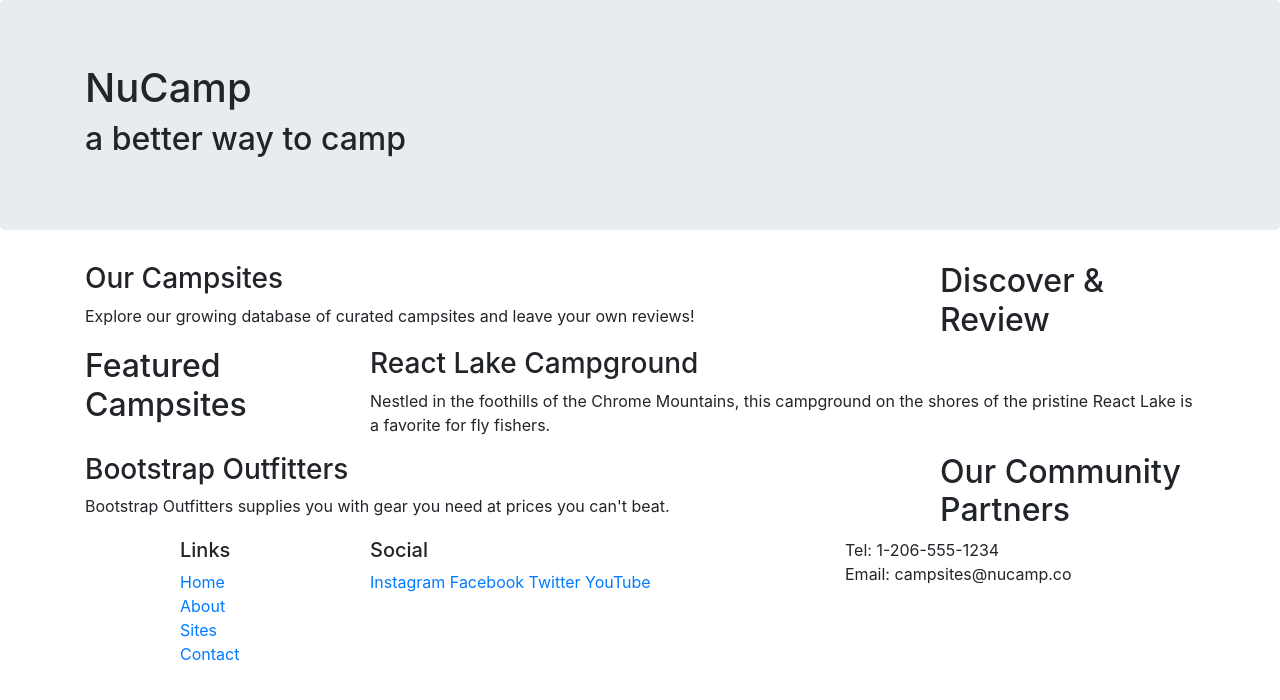
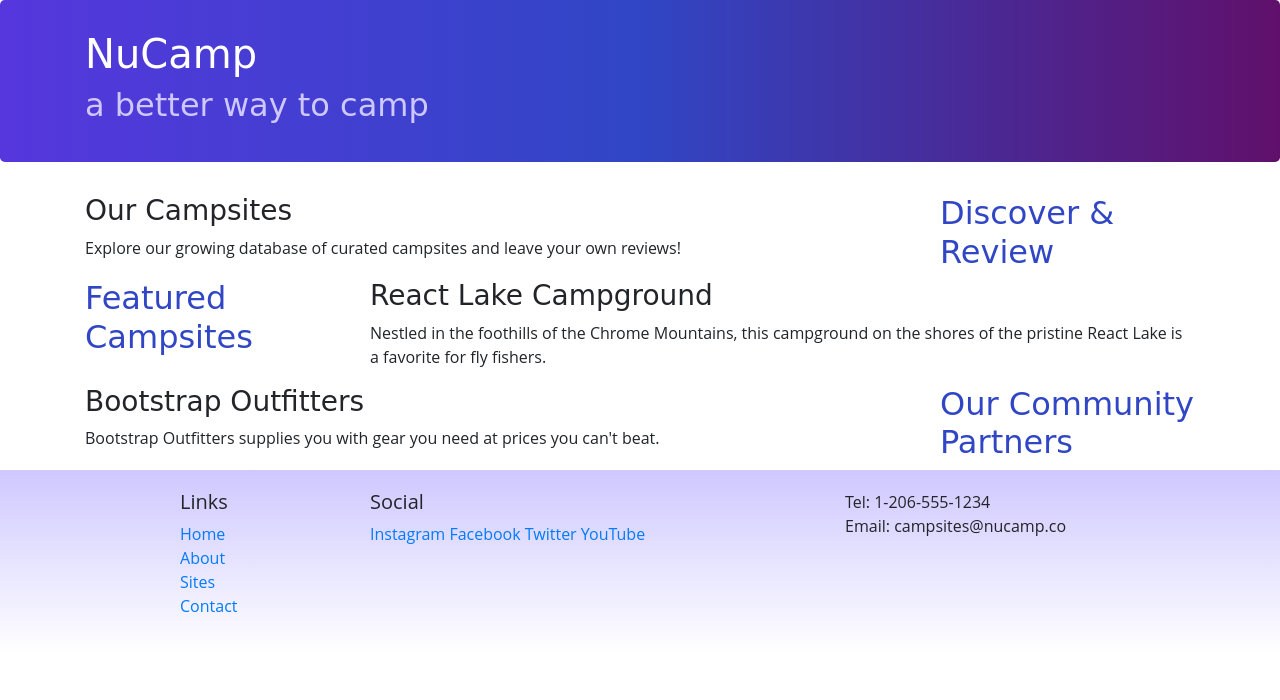
Before and after one commit to awitherow/nucamp-hon-bootstrap-april-2020, a website: page index.html in a window 1280 px wide. Drawn offline with nearby package versions, Linux system fonts and the light colour scheme.

Commit message:
add custom css

```diff
--- a/index.html
+++ b/index.html
@@ -2,13 +2,15 @@
 <html lang="en">
 
 <head>
-    <meta charset="utf-8" />
     <!-- Required meta tags always come first -->
     <meta charset="utf-8" />
     <meta name="viewport" content="width=device-width, initial-scale=1" />
 
     <!-- Bootstrap CSS -->
     <link rel="stylesheet" href="node_modules/bootstrap/dist/css/bootstrap.min.css" />
+    <link rel="stylesheet" href="/style/custom.css" />
+    <link rel="stylesheet" href="/style/styles.css" />
+
     <title>NuCamp: A Better Way To Camp</title>
 </head>
 
--- a/style/custom.css
+++ b/style/custom.css
@@ -0,0 +1,30 @@
+/* BOOTSTRAP CLASS REWRITES */
+
+body {
+  font-family: "Open Sans", sans-serif;
+}
+
+h1,
+h2,
+h3 {
+  font-family: "Lobster", cursive;
+}
+
+h2 {
+  color: #3046c5;
+}
+
+header h2 {
+  color: #cec8ff;
+}
+
+footer {
+  background-image: linear-gradient(#cec8ff, white);
+  padding: 20px 0;
+}
+
+.jumbotron {
+  padding: 30px;
+  background-image: linear-gradient(to right, #5637dd, #3046c5, #60106b);
+  color: white;
+}
--- /dev/null
+++ b/style/styles.css
@@ -0,0 +1,7 @@
+/* CUSTOM CODE */
+
+.row-content {
+  padding: 50px 0;
+  border-bottom: 1px ridge;
+  min-height: 200px;
+}
```
